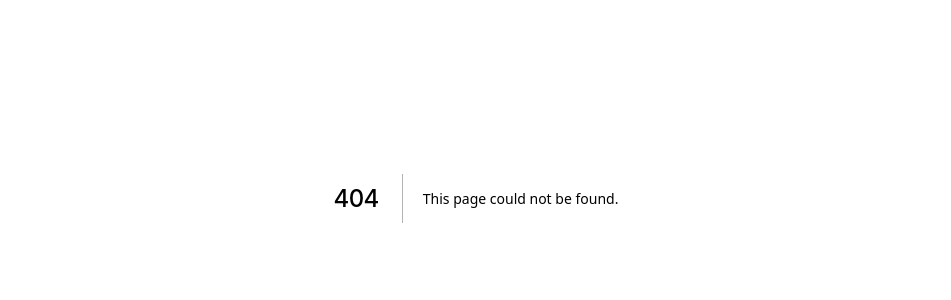
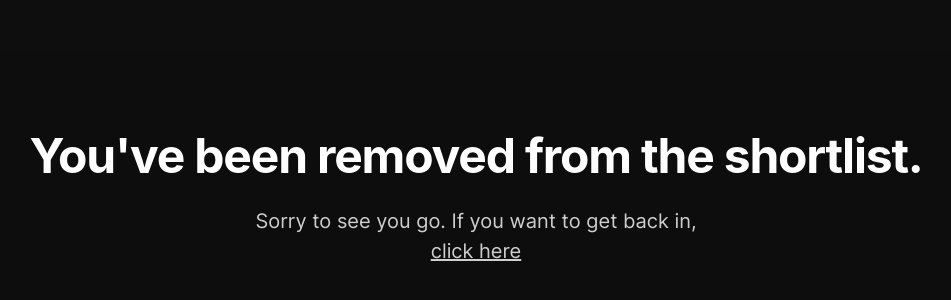
Before and after one commit to marleymcbride/antistack, a Next.js app: page /opt-out in a window 1280 px wide. Before the commit this address had no page. Shown: the part 202-502 px from the top of the page, without its empty margins (164-1115 px from the left). Built offline with nearby package versions, Linux system fonts and the light colour scheme.

Commit message:
5.2 opt-out page 8/4/26

```diff
--- /dev/null
+++ b/app/opt-out/page.tsx
@@ -0,0 +1,15 @@
+export default function Unsubscribed() {
+  return (
+    <main className="flex flex-col items-center justify-center min-h-screen bg-neutral-900/60 text-white text-center px-6">
+      <h1 className="text-4xl md:text-5xl font-bold mb-6">
+        You&apos;ve been removed from the shortlist.
+      </h1>
+      <p className="text-lg md:text-xl font-light text-white/80 max-w-md">
+        Sorry to see you go. If you want to get back in,{" "}
+        <a href="/" className="underline hover:text-white transition-colors">
+          click here
+        </a>
+      </p>
+    </main>
+  );
+}
```
